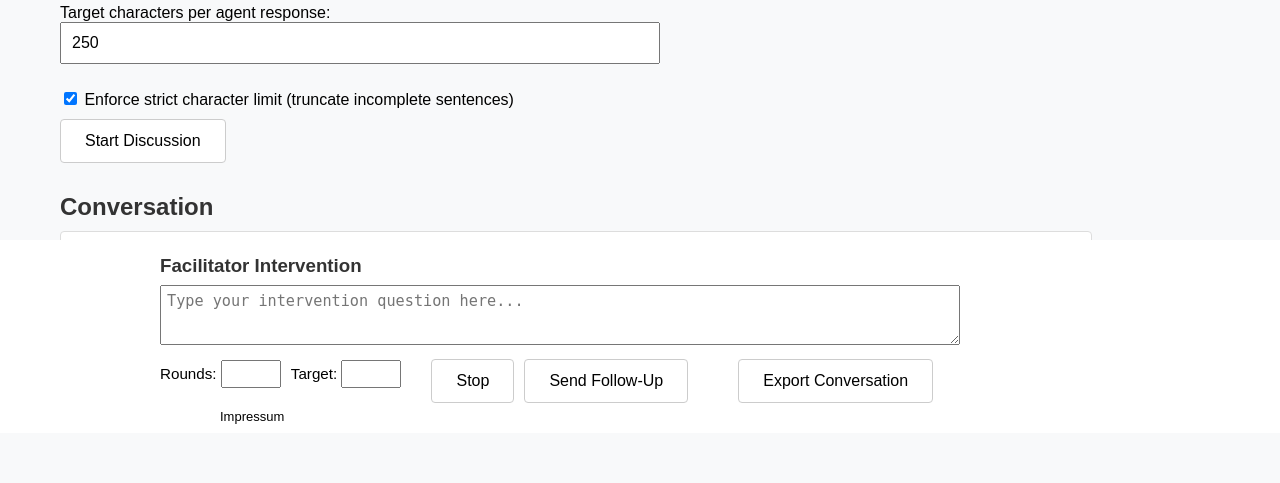
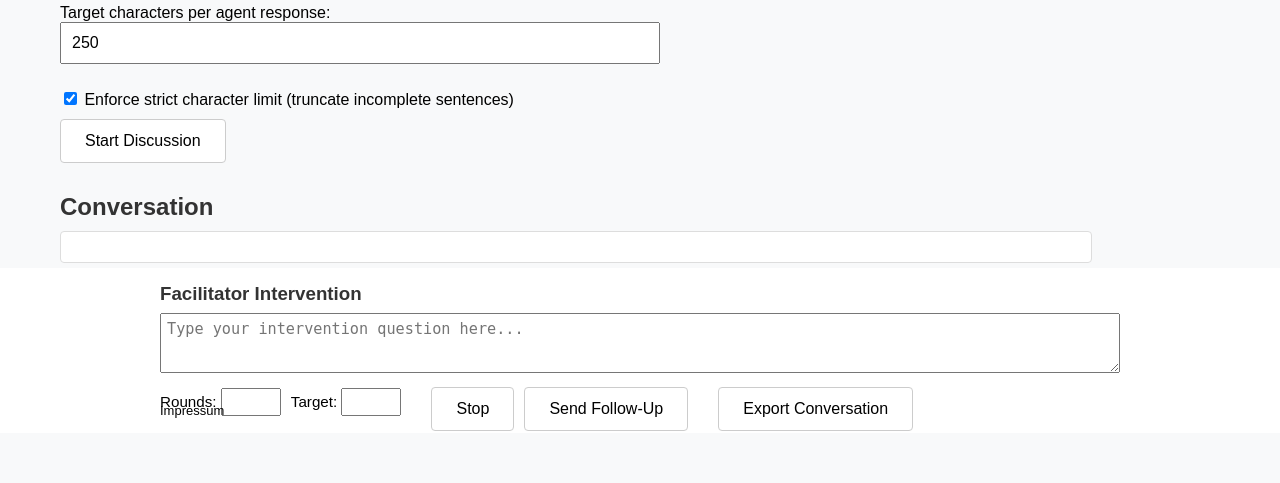
Before and after one commit to tannenbach/focus-ai, a Flask app: page / in a window 1280 px wide. Shown: the part 425-908 px from the top of the page. Run offline with Flask 3, Linux system fonts and the light colour scheme.

Commit message:
Refactor CSS comments and adjust styles

```diff
--- a/static/style.css
+++ b/static/style.css
@@ -151,10 +151,10 @@ button:hover {
   align-self: flex-start;
 }
 
-/* Textarea – volle Breite */
+/* Textarea: volle Breite */
 #followup-section .fi-text textarea {
   width: 100%;
-  max-width: 800px;
+  max-width: none;
   height: 60px;
   resize: vertical;
   padding: 6px;
@@ -169,7 +169,7 @@ button:hover {
   align-items: center;
   width: 100%;
   gap: 10px;
-  flex-wrap: nowrap;  /* alles in einer Zeile */
+  flex-wrap: nowrap;
 }
 
 /* Labels & Inputs */
@@ -190,20 +190,19 @@ button:hover {
   margin-left: 20px;
 }
 
-/* Export – ganz normaler Button direkt neben follow-up */
+/* Export normal im Flow */
 #export-btn {
-  margin-left: 40px; /* Abstand zu Send Follow-Up */
+  margin-left: 20px;
 }
 
-/* Impressum rechts daneben */
+/* Impressum rechts (Variante A: float) */
 .impressum-link {
-  margin-left: 60px;
+  float: right;
+  margin-top: -28px;     /* Feinjustierung vertikal */
   font-size: 13px;
   color: #000;
   white-space: nowrap;
   text-decoration: none;
-  position: relative;
-  top: 6px;   /* ← vertikale Feinjustierung */
 }
 
 .impressum-link:hover {
```
